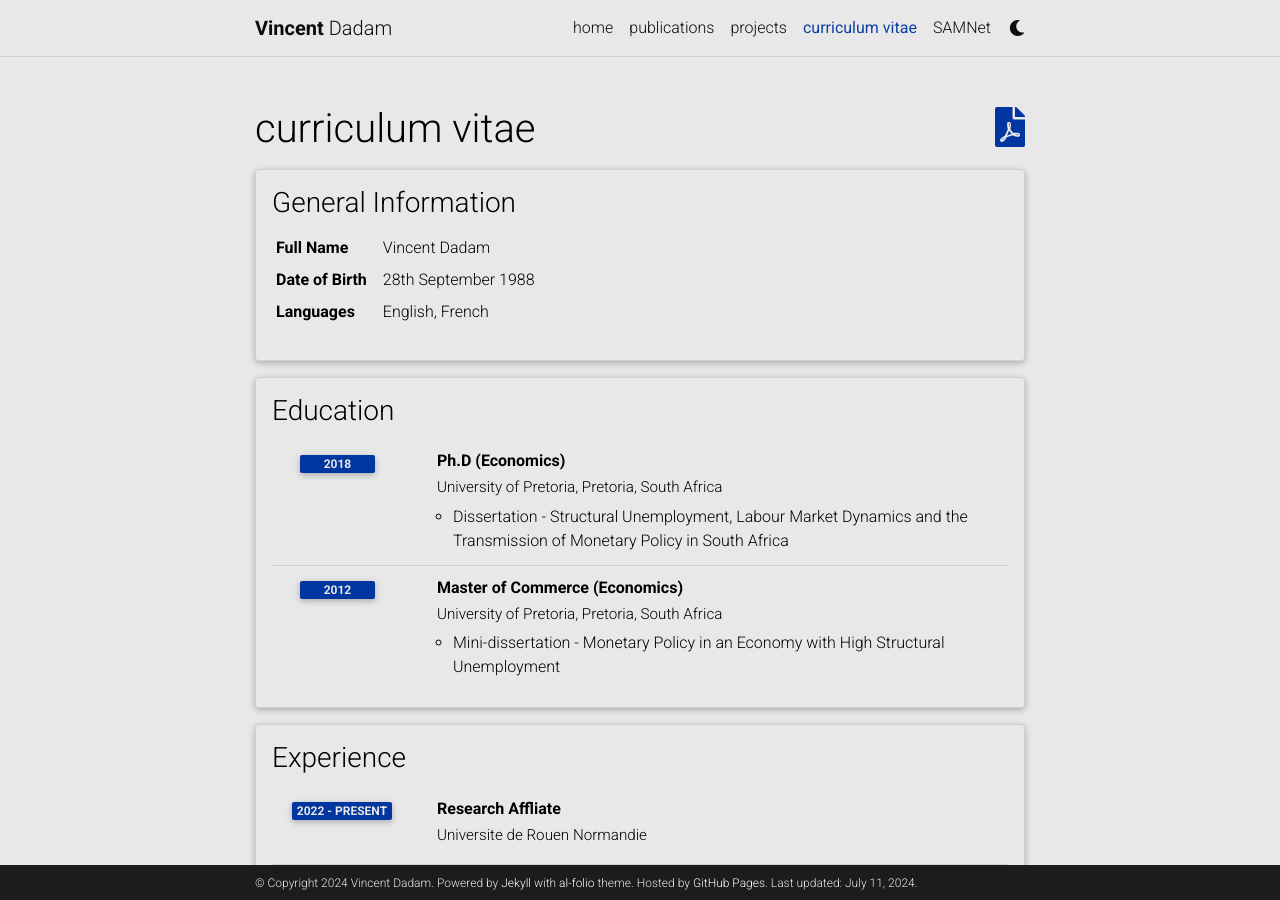
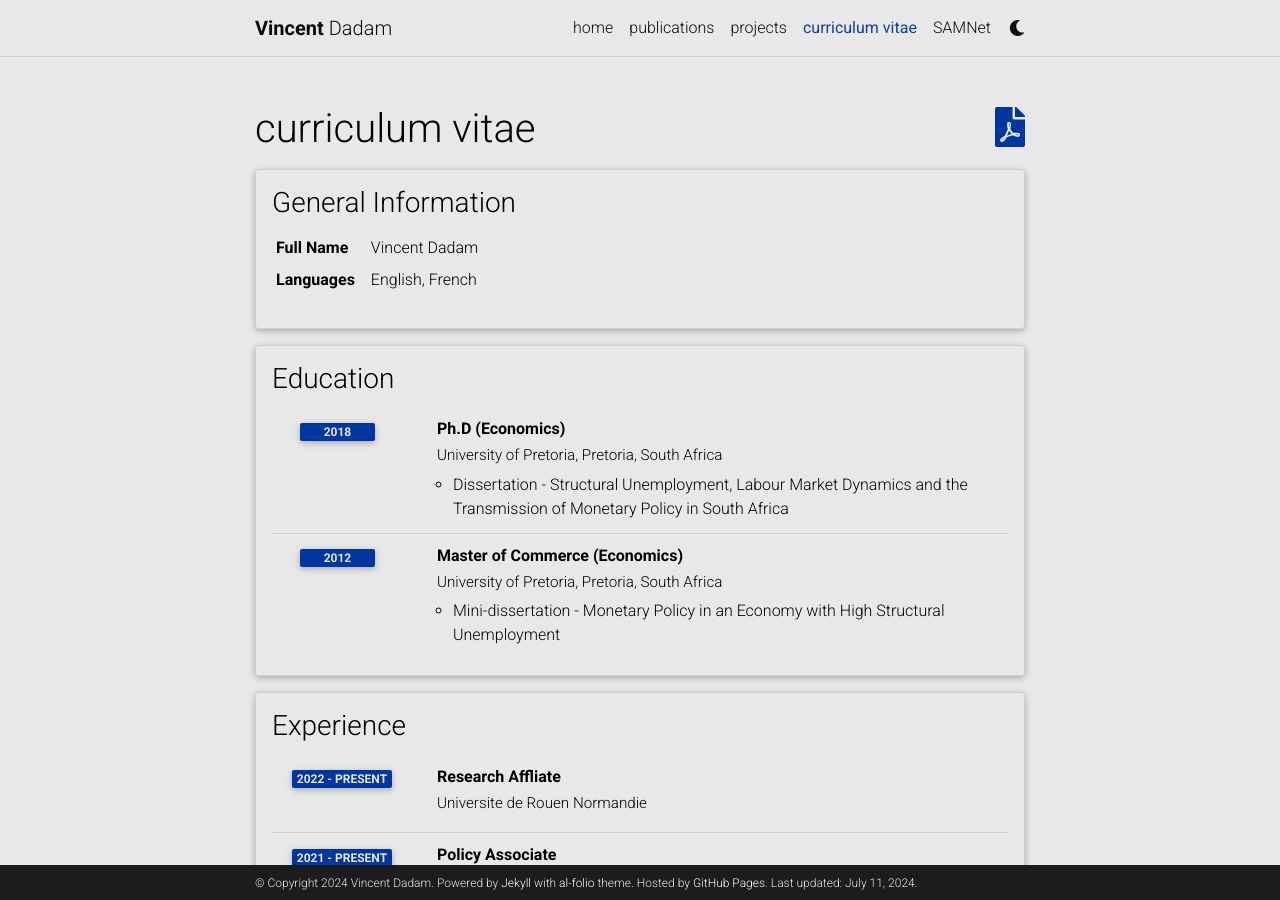
Before and after one commit to dadamvince/dadamvince.github.io, a Jekyll site: the page built from _pages/cv.md, in a window 1280 px wide and 900 px high. Built offline with Jekyll 4.4.1, drawn with Linux system fonts in a browser that asks for light colours; comment, search, counter and statistics services are not loaded; a style sheet for code colours, icons or effects is not loaded.

```diff
--- a/_data/cv.yml
+++ b/_data/cv.yml
@@ -3,8 +3,6 @@
   contents:
     - name: Full Name
       value: Vincent Dadam
-    - name: Date of Birth
-      value: 28th September 1988
     - name: Languages
       value: English, French
 
```
